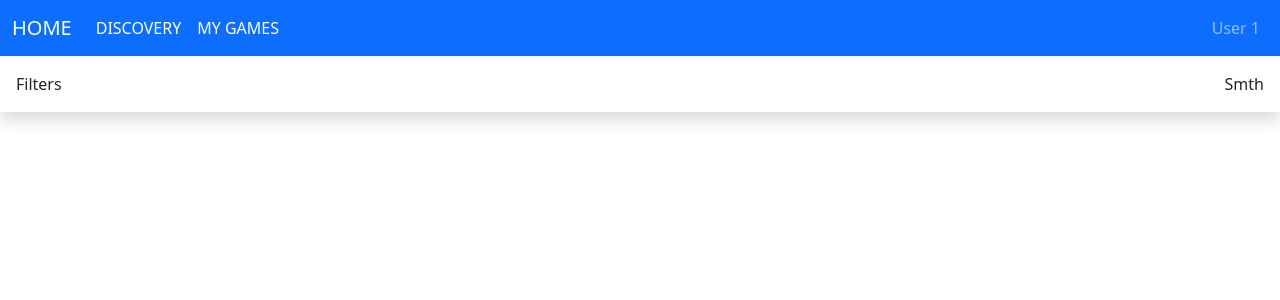
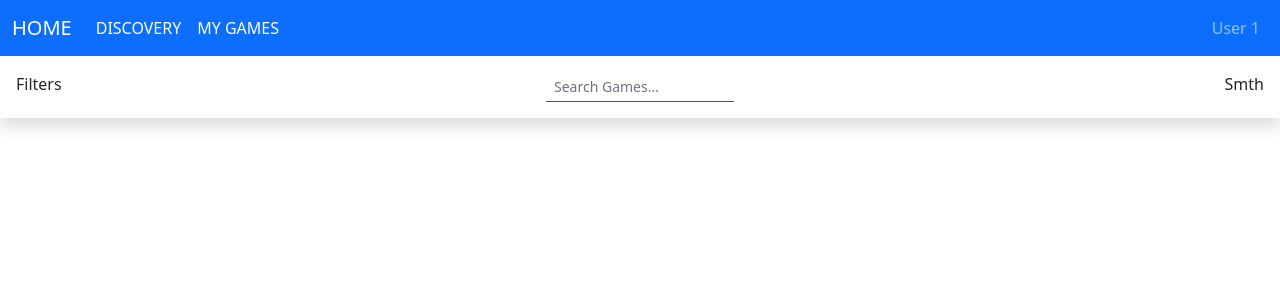
Before and after one commit to mabrur-h/games_catalog, a React (Create React App) app: page / in a window 1280 px wide. Shown: the top 300 px of the page. Built offline with nearby package versions, Linux system fonts and the light colour scheme.

Commit message:
add search component

```diff
--- a/src/components/Header/index.tsx
+++ b/src/components/Header/index.tsx
@@ -1,12 +1,18 @@
-import { Navbar, Container, Nav, Row, Col } from "react-bootstrap"
+import { Container, Row, Col } from "react-bootstrap"
+import "./style.css"
 
 export default function HeaderComponent() {
     return (
         <div className="shadow">
             <Container fluid>
-                <Row className="py-3 px-1">
+                <Row className="py-3 px-1 justify-content-between">
                     <Col md={4} className="text-start">Filters</Col>
-                    <Col md={{ span: 4, offset: 4 }} className="text-end">Smth</Col>
+                    <Col md={2}>
+                        <div className="input-group input-group-sm">
+                            <input type="text" className="form-control header-search" aria-label="Sizing example input" placeholder="Search Games..." />
+                        </div>
+                    </Col>
+                    <Col md={4} className="text-end">Smth</Col>
                 </Row>
             </Container>
         </div>
--- /dev/null
+++ b/src/components/Header/style.css
@@ -0,0 +1,5 @@
+.header-search {
+    border: none !important;
+    border-radius: 0 !important;
+    border-bottom: solid 1px #555555 !important;
+}
```
